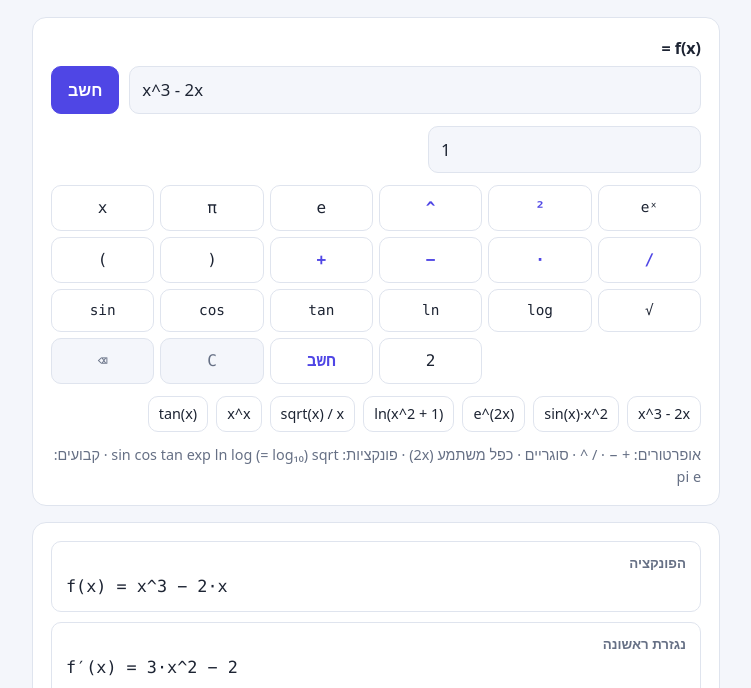
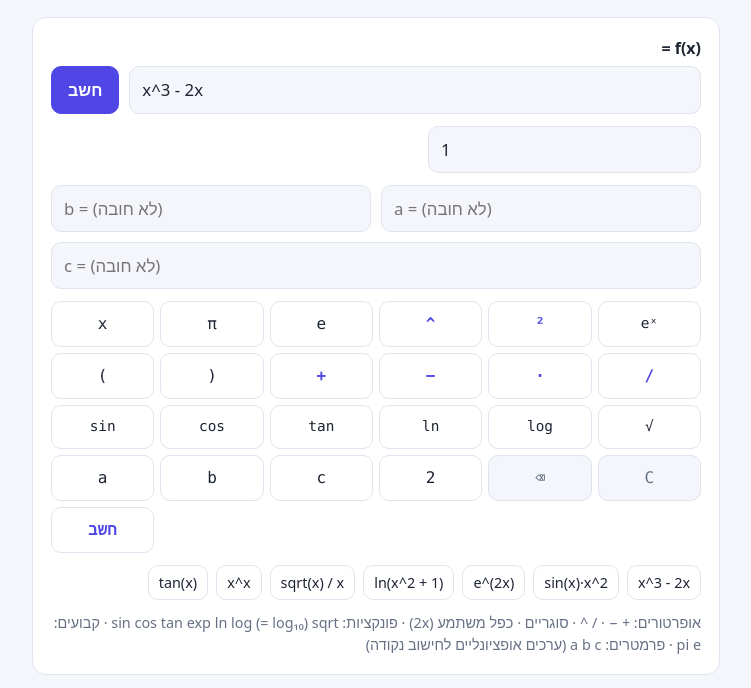
Before and after one commit to evyatars-kebabs/functions, a plain HTML site: page index.html in a window 1280 px wide. Shown: the part 93-781 px from the top of the page, without its empty margins (264-1015 px from the left). Drawn offline with Linux system fonts and the light colour scheme.

Commit message:
Add parameters a, b, c and one-press deletion of function names
- a, b, c are symbols treated as constants; optional value fields enable
  numeric results at a point and the plot.
- Backspace removes a whole function name (sin(, log(, sqrt(, eˣ, pi) at once.

Co-Authored-By: Claude Haiku 5.5 <noreply@anthropic.com>
Claude-Session: https://claude.ai/code/session_018zX7g4vVpCZn91LQY5YGSy

```diff
--- a/index.html
+++ b/index.html
@@ -19,6 +19,7 @@ label{display:block;font-weight:600;margin-bottom:6px}
 .row{display:flex;gap:10px;flex-wrap:wrap}
 input[type=text]{flex:1 1 280px;font:inherit;font-size:1.05rem;padding:10px 12px;border:1px solid var(--line);border-radius:10px;background:var(--bg);color:var(--ink);direction:ltr;text-align:left}
 input.small{flex:0 1 200px}
+input.tiny{flex:1 1 90px}
 button{font:inherit;padding:10px 16px;border-radius:10px;border:1px solid var(--line);background:var(--card);color:var(--ink);cursor:pointer}
 button.primary{background:var(--accent);border-color:var(--accent);color:#fff;font-weight:600}
 .examples{display:flex;flex-wrap:wrap;gap:8px;margin-top:12px}
@@ -57,9 +58,14 @@ canvas{width:100%;height:260px;display:block}
     <div class="row" style="margin-top:12px">
       <input type="text" id="x0" class="small" placeholder="x = (לא חובה)" autocomplete="off" spellcheck="false">
     </div>
+    <div class="row" style="margin-top:12px">
+      <input type="text" id="pa" class="tiny" placeholder="a = (לא חובה)" autocomplete="off" spellcheck="false">
+      <input type="text" id="pb" class="tiny" placeholder="b = (לא חובה)" autocomplete="off" spellcheck="false">
+      <input type="text" id="pc" class="tiny" placeholder="c = (לא חובה)" autocomplete="off" spellcheck="false">
+    </div>
     <div class="keypad" id="keypad"></div>
     <div class="examples" id="examples"></div>
-    <p class="help">אופרטורים: + − · / ^ · סוגריים · כפל משתמע (2x) · פונקציות: sin cos tan exp ln log (= log₁₀) sqrt · קבועים: pi e</p>
+    <p class="help">אופרטורים: + − · / ^ · סוגריים · כפל משתמע (2x) · פונקציות: sin cos tan exp ln log (= log₁₀) sqrt · קבועים: pi e · פרמטרים: a b c (ערכים אופציונליים לחישוב נקודה)</p>
   </div>
 
   <p class="err card" id="err" hidden></p>
@@ -89,6 +95,8 @@ const FUNCS = {
   ln: Math.log, log: Math.log10, sqrt: Math.sqrt
 };
 const CONSTS = { pi: { name: 'π', v: Math.PI }, e: { name: 'e', v: Math.E } };
+const PARAMS = {};   // ערכים מספריים לפרמטרים a, b, c (אם הוזנו)
+const PARAM_NAMES = ['a', 'b', 'c'];
 
 const num  = v => ({ t: 'num', v });
 const bin  = (op, a, b) => ({ t: 'bin', op, a, b });
@@ -168,6 +176,7 @@ function parse(src) {
     if (t.t === 'id') {
       p++;
       if (t.v === 'x') return { t: 'var' };
+      if (PARAM_NAMES.includes(t.v)) return { t: 'param', name: t.v };
       if (CONSTS[t.v]) return { t: 'const', name: CONSTS[t.v].name, v: CONSTS[t.v].v };
       if (FUNCS[t.v]) {
         if (!peek() || peek().t !== '(') throw new Error(`אחרי ${t.v} צריך סוגריים, למשל ${t.v}(x)`);
@@ -190,6 +199,15 @@ function parse(src) {
 const isNum  = n => n.t === 'num';
 const isZero = n => isNum(n) && n.v === 0;
 const isOne  = n => isNum(n) && n.v === 1;
+// שמות הפרמטרים שמופיעים בביטוי
+function paramsIn(n, out = new Set()) {
+  switch (n.t) {
+    case 'param': out.add(n.name); break;
+    case 'neg': case 'fn': paramsIn(n.a, out); break;
+    case 'bin': paramsIn(n.a, out); paramsIn(n.b, out); break;
+  }
+  return out;
+}
 function hasVar(n) {
   switch (n.t) {
     case 'var': return true;
@@ -213,7 +231,7 @@ function foldOp(op, a, b) {
 // ---------- פישוט ----------
 function simp(n) {
   switch (n.t) {
-    case 'num': case 'var': case 'const': return n;
+    case 'num': case 'var': case 'const': case 'param': return n;
     case 'fn': {
       const a = simp(n.a);
       if (n.name === 'ln' && a.t === 'const' && a.name === 'e') return num(1);
@@ -279,7 +297,7 @@ function simp(n) {
 // ---------- גזירה ----------
 function d(n) {
   switch (n.t) {
-    case 'num': case 'const': return num(0);
+    case 'num': case 'const': case 'param': return num(0);
     case 'var': return num(1);
     case 'neg': return neg(d(n.a));
     case 'bin': {
@@ -330,7 +348,7 @@ function toText(n, html = false) {
   switch (n.t) {
     case 'num':   return n.v < 0 ? '−' + fmt(-n.v) : fmt(n.v);
     case 'var':   return 'x';
-    case 'const': return n.name;
+    case 'const': case 'param': return n.name;
     case 'neg':   return '−' + w(n.a, 4);
     case 'fn':    return `${LABEL[n.name] || n.name}(${toText(n.a, html)})`;
     case 'bin': {
@@ -351,6 +369,7 @@ function toText(n, html = false) {
 function ev(n, x) {
   switch (n.t) {
     case 'num': case 'const': return n.v;
+    case 'param': return n.name in PARAMS ? PARAMS[n.name] : NaN;
     case 'var': return x;
     case 'neg': return -ev(n.a, x);
     case 'fn':  return FUNCS[n.name](ev(n.a, x));
@@ -451,6 +470,16 @@ if (typeof document !== 'undefined') {
     const x0s = $('x0').value.trim();
     try {
       const { f, f1, f2 } = analyze(src);
+      for (const k of PARAM_NAMES) {
+        const ps = $('p' + k).value.trim();
+        if (!ps) { delete PARAMS[k]; continue; }
+        const pn = simp(parse(ps));
+        if (hasVar(pn)) throw new Error(`הערך של ${k} חייב להיות מספר`);
+        const pv = ev(pn, 0);
+        if (!Number.isFinite(pv)) throw new Error(`הערך של ${k} לא תקין`);
+        PARAMS[k] = pv;
+      }
+      const missing = [...paramsIn(f)].filter(k => !(k in PARAMS));
       let x0 = null;
       if (x0s) {
         const n = simp(parse(x0s));
@@ -463,17 +492,19 @@ if (typeof document !== 'undefined') {
       $('r1').innerHTML = "f′(x) = " + toText(f1, true);
       $('r2').innerHTML = "f″(x) = " + toText(f2, true);
 
-      const vals = x0 !== null ? [ev(f, x0), ev(f1, x0), ev(f2, x0)] : null;
-      $('v1').textContent = vals ? `ב-x = ${fmt(x0)}:  f(${fmt(x0)}) = ${showVal(vals[0])}   ·   f′ = ${showVal(vals[1])}` : '';
+      const needParams = x0 !== null && missing.length > 0;
+      const vals = x0 !== null && !needParams ? [ev(f, x0), ev(f1, x0), ev(f2, x0)] : null;
+      if (needParams) $('v1').textContent = `ציין ערך ל-${missing.join(', ')} כדי לחשב נקודה`;
+      else $('v1').textContent = vals ? `ב-x = ${fmt(x0)}:  f(${fmt(x0)}) = ${showVal(vals[0])}   ·   f′ = ${showVal(vals[1])}` : '';
       $('v2').textContent = vals ? `ב-x = ${fmt(x0)}:  f″ = ${showVal(vals[2])}` : '';
       $('v2').hidden = !vals;
-      $('v1').hidden = !vals;
+      $('v1').hidden = !(vals || needParams);
 
       $('err').hidden = true;
       $('out').hidden = false;
-      $('plotCard').hidden = false;
+      $('plotCard').hidden = missing.length > 0;
       const c = x0 !== null ? x0 : 0;
-      plot([
+      if (!missing.length) plot([
         { node: f,  color: css('--f') },
         { node: f1, color: css('--f1') },
         { node: f2, color: css('--f2') },
@@ -492,13 +523,18 @@ if (typeof document !== 'undefined') {
     ['x', 'x', ''], ['π', 'pi', ''], ['e', 'e', ''], ['^', '^', 'op'], ['²', '^2', 'op'], ['eˣ', 'exp(', 'fn'],
     ['(', '(', ''], [')', ')', ''], ['+', '+', 'op'], ['−', '-', 'op'], ['·', '*', 'op'], ['/', '/', 'op'],
     ['sin', 'sin(', 'fn'], ['cos', 'cos(', 'fn'], ['tan', 'tan(', 'fn'], ['ln', 'ln(', 'fn'], ['log', 'log(', 'fn'], ['√', 'sqrt(', 'fn'],
-    ['⌫', 'BS', 'ctl'], ['C', 'CLR', 'ctl'], ['חשב', 'RUN', 'op'], ['2', '2', ''],
+    ['a', 'a', ''], ['b', 'b', ''], ['c', 'c', ''], ['2', '2', ''],
+    ['⌫', 'BS', 'ctl'], ['C', 'CLR', 'ctl'], ['חשב', 'RUN', 'op'],
   ];
   function keyInsert(t) {
     const el = $('expr');
     const s = el.selectionStart ?? el.value.length, e = el.selectionEnd ?? s;
     if (t === 'BS') {
-      const from = s === e ? Math.max(0, s - 1) : s;
+      let from = s === e ? Math.max(0, s - 1) : s;
+      if (s === e) {
+        const m = /(sin|cos|tan|exp|ln|log|sqrt)\($|pi$/.exec(el.value.slice(0, s));
+        if (m) from = s - m[0].length;
+      }
       el.value = el.value.slice(0, from) + el.value.slice(e);
       el.setSelectionRange(from, from);
     } else if (t === 'CLR') {
```
